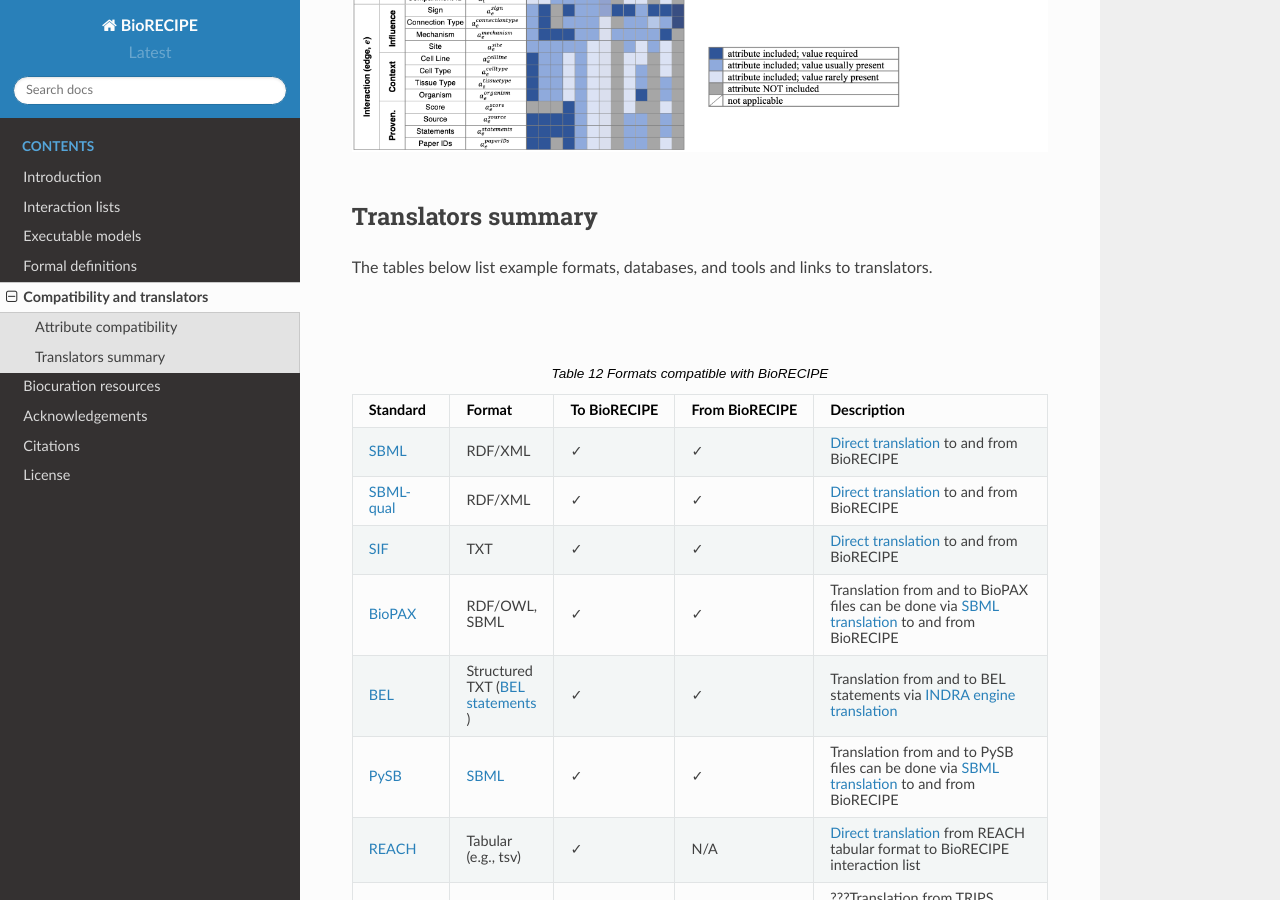
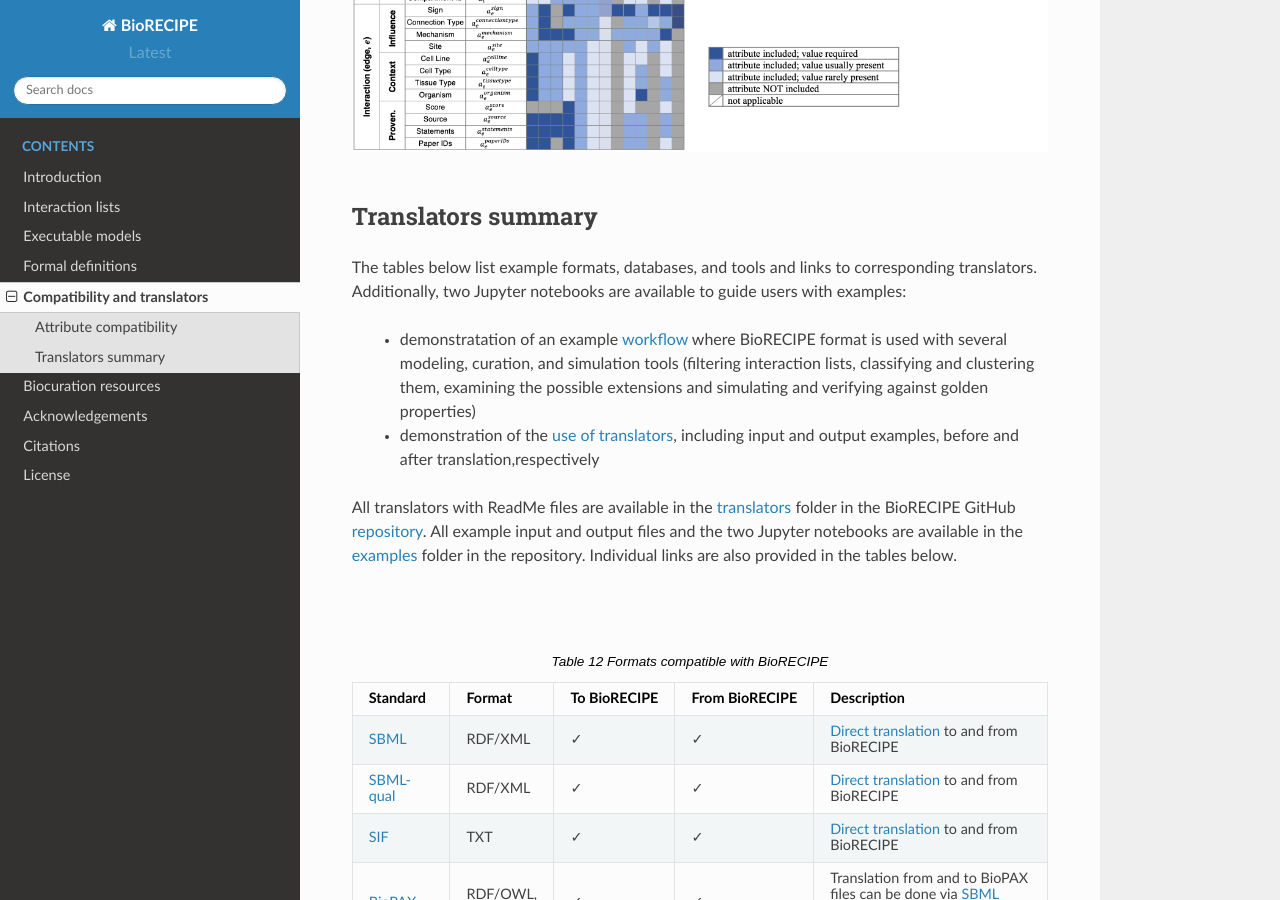
Before and after one commit to pitt-miskov-zivanov-lab/BioRECIPE, a Sphinx documentation site: the page built from docs/compatibility.rst, in a window 1280 px wide and 900 px high, scrolled down 699 px. Built offline with Sphinx 7.4.7 and the Read the Docs theme 2.0.0, drawn with Linux system fonts in a browser that asks for light colours.

Commit message:
Update compatibility.rst

```diff
--- a/docs/compatibility.rst
+++ b/docs/compatibility.rst
@@ -18,8 +18,12 @@ Additional standards, databases, and tools and their compatibilities with BioREC
 
 Translators summary
 -------------------
+The tables below list example formats, databases, and tools and links to corresponding translators. Additionally, two Jupyter notebooks are available to guide users with examples:
 
-The tables below list example formats, databases, and tools and links to translators.
+    - demonstratation of an example `workflow <https://github.com/pitt-miskov-zivanov-lab/BioRECIPE/blob/main/examples/workflow.ipynb>`_ where BioRECIPE format is used with several modeling, curation, and simulation tools (filtering interaction lists, classifying and clustering them, examining the possible extensions and simulating and verifying against golden properties)
+    - demonstration of the `use of translators <https://github.com/pitt-miskov-zivanov-lab/BioRECIPE/blob/main/examples/use_translators.ipynb>`_, including input and output examples, before and after translation,respectively
+
+All translators with ReadMe files are available in the `translators <https://github.com/pitt-miskov-zivanov-lab/BioRECIPE/tree/main/translators>`_ folder in the BioRECIPE GitHub `repository <https://github.com/pitt-miskov-zivanov-lab/BioRECIPE/tree/main>`_. All example input and output files and the two Jupyter notebooks are available in the `examples <https://github.com/pitt-miskov-zivanov-lab/BioRECIPE/tree/main/examples>`_ folder in the repository. Individual links are also provided in the tables below.
 
 |
 
```
